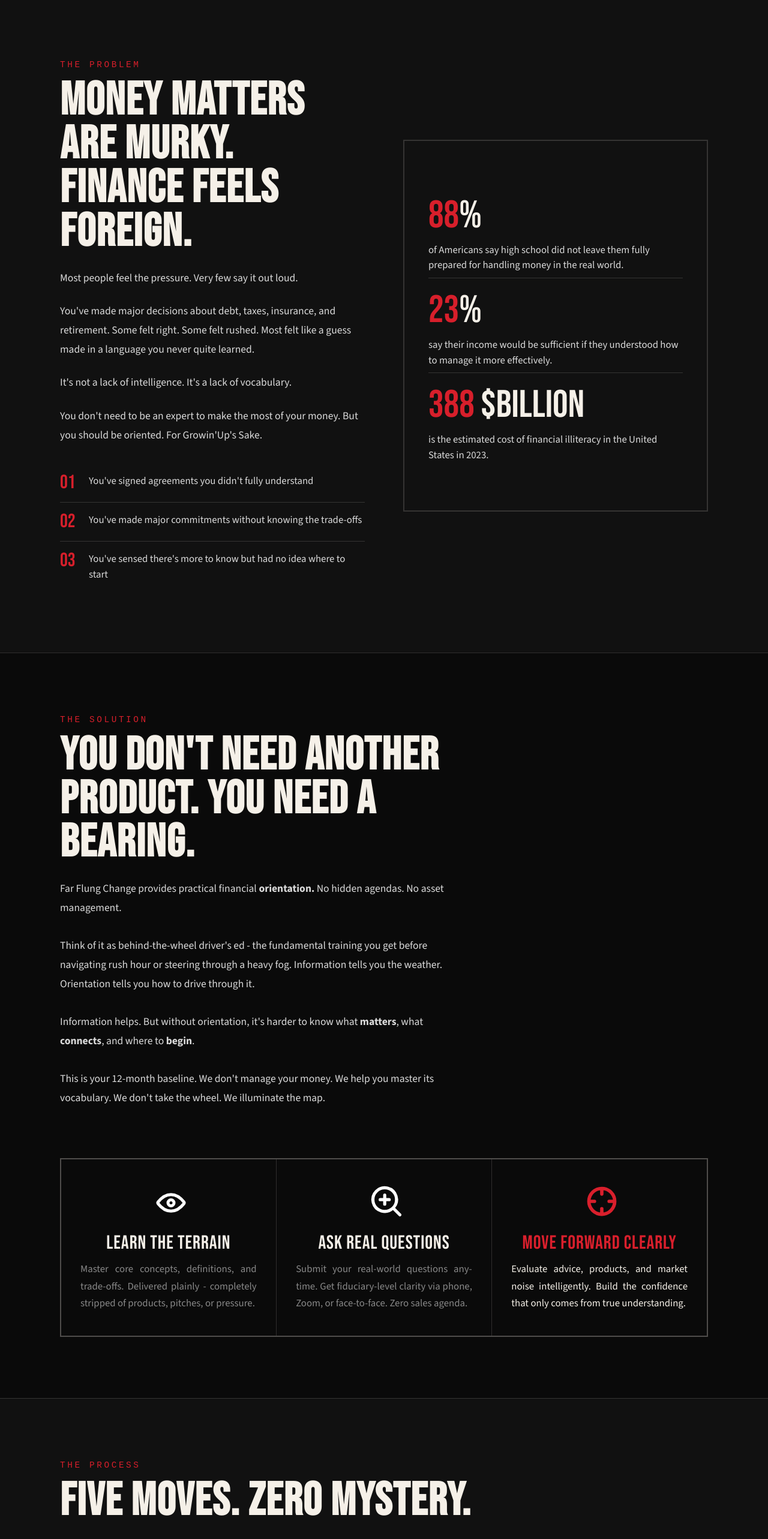
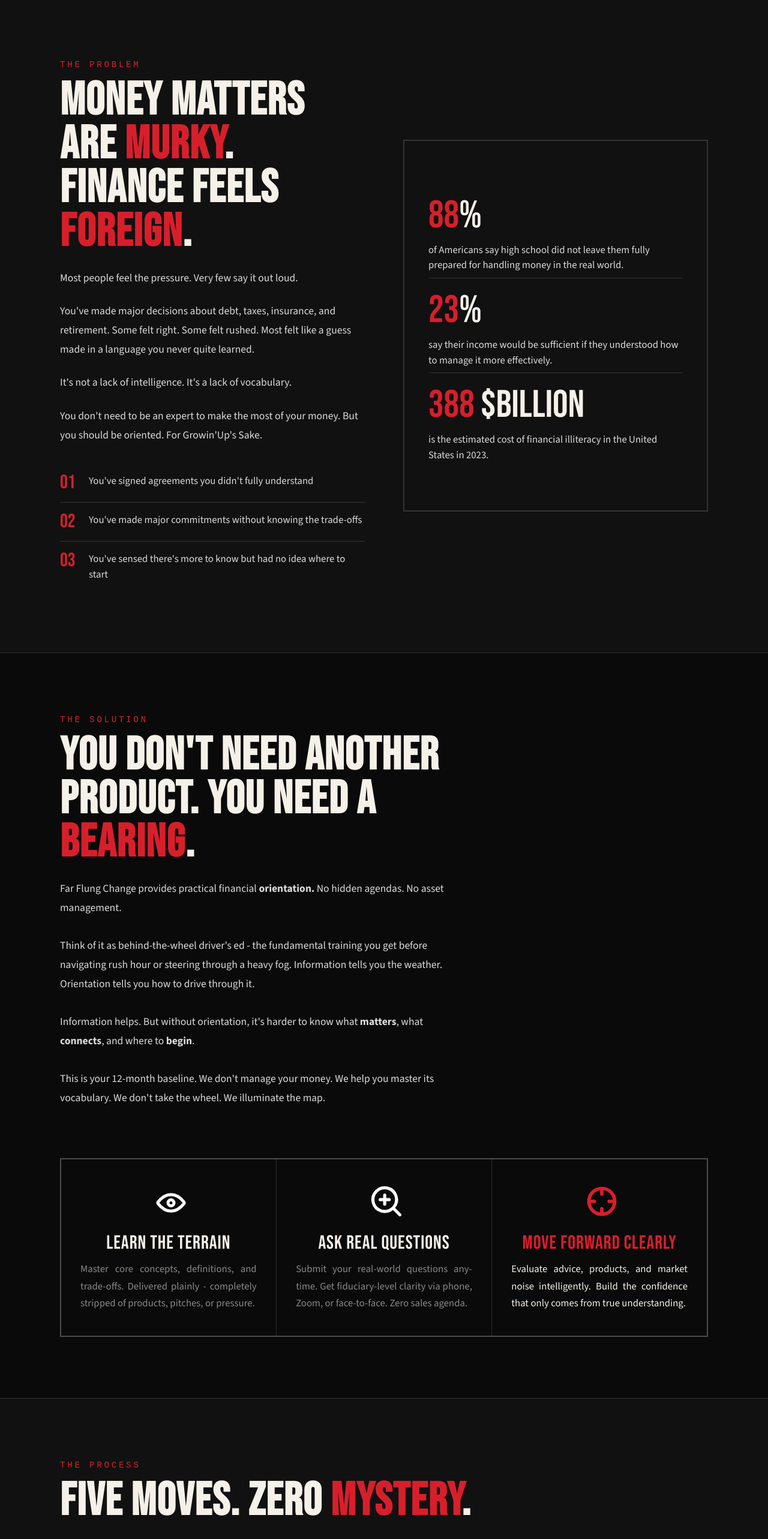
Before and after one commit to jvgiv/ffcpreview, a Next.js app: page / in a window 1280 px wide. Shown: the part 1640-4206 px from the top of the page at 60% size. Built offline with nearby package versions, Linux system fonts and the light colour scheme; no server answers.

Commit message:
red wording added on home

```diff
--- a/src/app/components/home/Guide.js
+++ b/src/app/components/home/Guide.js
@@ -9,7 +9,7 @@ export default function Guide() {
         <div className="guide-intro reveal">
           <span className="section-label">The Solution</span>
           <h2 className="section-title">
-            You don&apos;t need another product. You need a bearing.
+            You don&apos;t need another product. You need a <span style={{ color: "var(--red)"}}>bearing</span>.
           </h2>
           <p>
             Far Flung Change provides practical financial{" "}
--- a/src/app/components/home/HomePageDefs.js
+++ b/src/app/components/home/HomePageDefs.js
@@ -9,7 +9,7 @@ export default function HomePageDefs() {
         <div className="scorecard-inner defs-homepage-inner">
           <div className="scorecard-copy defs-homepage-copy reveal">
             <span className="section-label">DogStar Definitions</span>
-            <h2 className="section-title">Your Financial Field Guide</h2>
+            <h2 className="section-title">Your Financial <span style={{ color: "var(--red)"}}>Field Guide</span></h2>
             <p>
               Stop guessing at terms designed to confuse you. This is your
               personal field guide:{" "}
--- a/src/app/components/home/NewScorecard.js
+++ b/src/app/components/home/NewScorecard.js
@@ -15,7 +15,7 @@ export default function NewScorecard() {
         <div className="scorecard-inner">
           <div className="scorecard-copy reveal">
             <span className="section-label">Start Here - Free</span>
-            <h2 className="section-title">Your Orientation ScoreCard</h2>
+            <h2 className="section-title">Your <span style={{ color: "var(--red)"}}>Orientation</span> ScoreCard</h2>
             <p>
               Establish your baseline across 18 essential areas of financial
               life, from Cash Flow to Investing.
--- a/src/app/components/home/Plan.js
+++ b/src/app/components/home/Plan.js
@@ -7,7 +7,7 @@ export default function Plan() {
       <div className="container">
         <div className="reveal">
           <span className="section-label">The Process</span>
-          <h2 className="section-title">Five moves. Zero mystery.</h2>
+          <h2 className="section-title">Five moves. Zero <span style={{ color: "var(--red)"}}>mystery</span>.</h2>
         </div>
         <div className="plan-steps reveal" style={{ transitionDelay: "0.1s" }}>
           <div className="plan-step">
--- a/src/app/components/home/Pricing.js
+++ b/src/app/components/home/Pricing.js
@@ -17,7 +17,7 @@ export default function Pricing() {
       <div className="container">
         <div className="reveal">
           <span className="section-label">The MenuBoard</span>
-          <h2 className="section-title">Flat-fee. No products. No pressure.</h2>
+          <h2 className="section-title">Flat-fee. <span style={{ color: "var(--red)"}}>No</span> products. <span style={{ color: "var(--red)"}}>No</span> pressure.</h2>
           <ul className="pricing-features reveal">
             <li>Learn core financial concepts and trade-offs</li>
             <li>
--- a/src/app/components/home/Problem.js
+++ b/src/app/components/home/Problem.js
@@ -10,7 +10,7 @@ export default function Problem() {
             <span className="section-label">THE PROBLEM</span>
             {/* <h2 className="section-title">YOU ARE DECIDING WITHOUT A MAP.</h2> */}
             <h2 className="section-title">
-              MONEY MATTERS ARE MURKY. FINANCE FEELS FOREIGN.
+              MONEY MATTERS ARE <span style={{ color: "var(--red)"}}>MURKY</span>. FINANCE FEELS <span style={{ color: "var(--red)"}}>FOREIGN</span>.
             </h2>
 
             <p>Most people feel the pressure. Very few say it out loud.</p>
--- a/src/app/components/home/PunchTheClock.js
+++ b/src/app/components/home/PunchTheClock.js
@@ -10,7 +10,7 @@ export default function PunchTheClock() {
           <h2 className="section-title display">
             Punch
             <br />
-            <span className="red">The Clock.</span>
+            <span className="red">The <span style={{ color: "var(--red)"}}>Clock</span>.</span>
           </h2>
           <p>
             Your round is not over. Yet. <br />
--- a/src/app/components/home/Quote.js
+++ b/src/app/components/home/Quote.js
@@ -9,7 +9,7 @@ export default function Quote() {
         Orientation brings clarity. Clarity builds confidence.
         {/* &quot; */}
         </blockquote>
-        <h3>The Far Flung Code</h3>
+        <h3>The Far Flung <span style={{ color: "var(--red)"}}>Code</span></h3>
         <div className="creed-bar reveal" style={{transitionDelay: '0.1s'}}>
         <span className="creed-tag">Fiduciary Answers</span>
         <span className="creed-tag">No Products</span>
```
